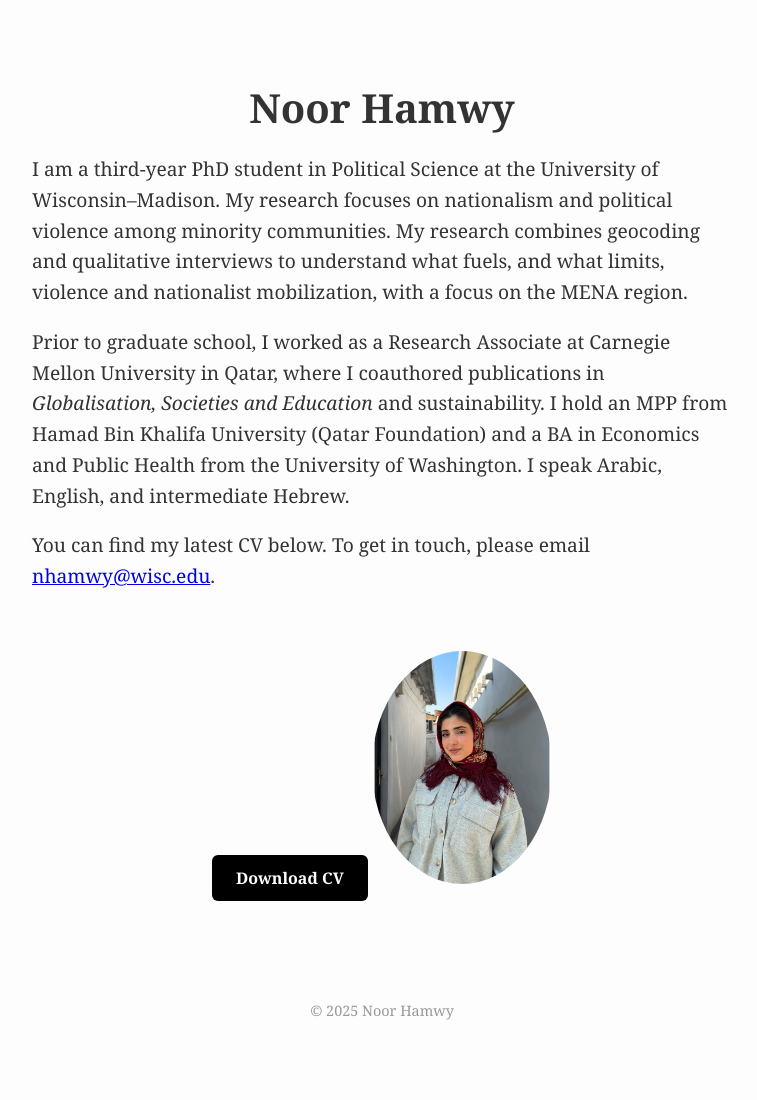
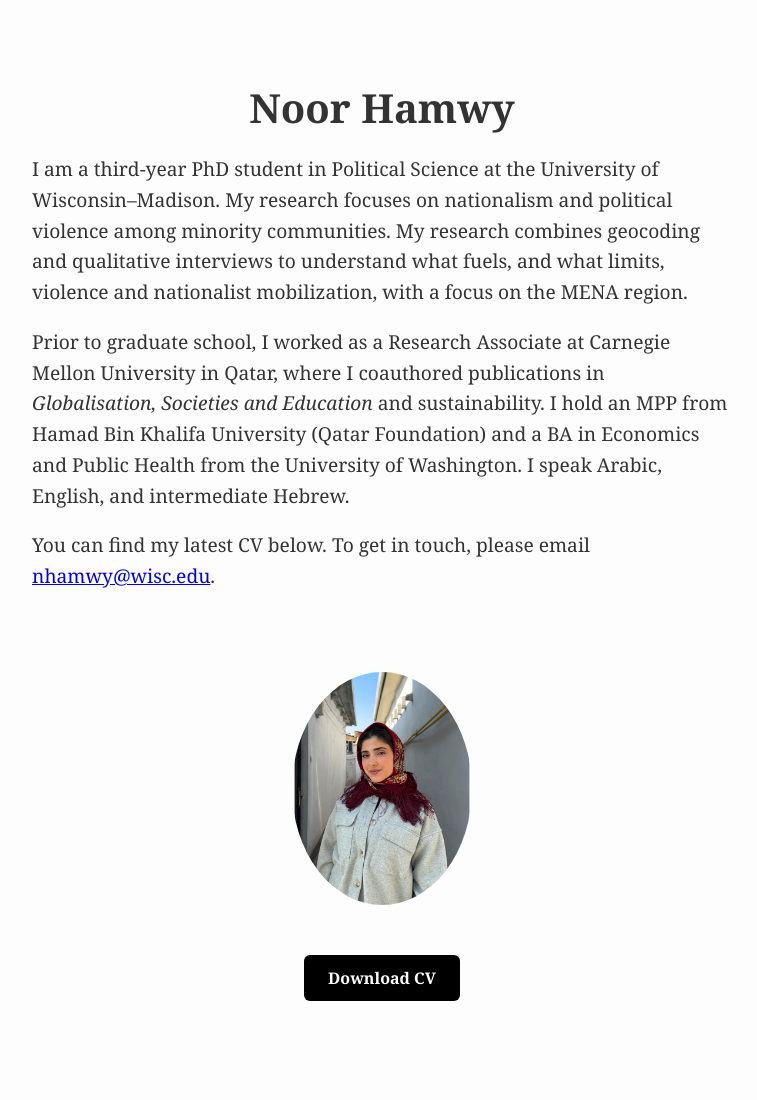
Before and after one commit to NoorHamwy/noorhamwy.github.io, a Jekyll site: the page index.html, which Jekyll copies as it is, in a window 1280 px wide. Shown: the whole page, without its empty margins (258-1015 px from the left). Built offline with Jekyll 4.4.1, drawn with Linux system fonts in a browser that asks for light colours.

Commit message:
Update index.html

```diff
--- a/index.html
+++ b/index.html
@@ -62,18 +62,14 @@
     <p>
       Prior to graduate school, I worked as a Research Associate at Carnegie Mellon University in Qatar, where I coauthored publications in <em>Globalisation, Societies and Education</em> and sustainability. I hold an MPP from Hamad Bin Khalifa University (Qatar Foundation) and a BA in Economics and Public Health from the University of Washington. I speak Arabic, English, and intermediate Hebrew.
     </p>
-    <p>
-      You can find my latest CV below. To get in touch, please email <a href="mailto:nhamwy@wisc.edu">nhamwy@wisc.edu</a>.
-    </p>
+   <p>
+  You can find my latest CV below. To get in touch, please email <a href="mailto:nhamwy@wisc.edu">nhamwy@wisc.edu</a>.
+</p>
 
-    <a class="cv-button" href="Noor_Hamwy_CV.pdf" target="_blank">Download CV</a>
+<div style="margin-top: 40px;">
+  <img src="ME.jpg" alt="Noor Hamwy" style="max-width: 180px; border-radius: 50%;" />
+</div>
 
-<img src="ME.jpg" alt="Noor Hamwy" />
-
-
-    <footer>
-      &copy; 2025 Noor Hamwy
-    </footer>
-  </div>
-</body>
-</html>
+<div style="margin-top: 20px;">
+  <a class="cv-button" href="Noor_Hamwy_CV.pdf" target="_blank">Download CV</a>
+</div>
```
